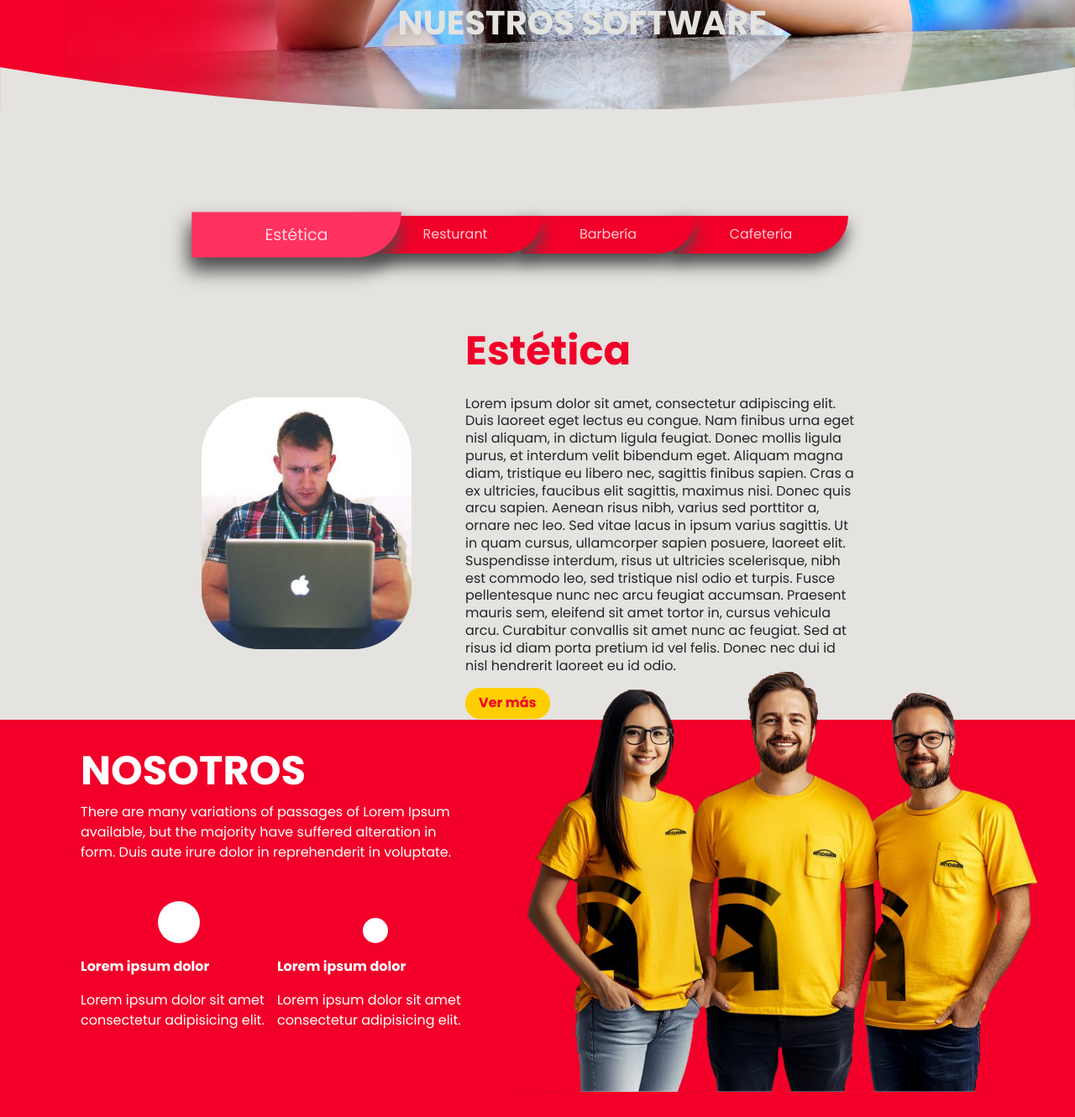
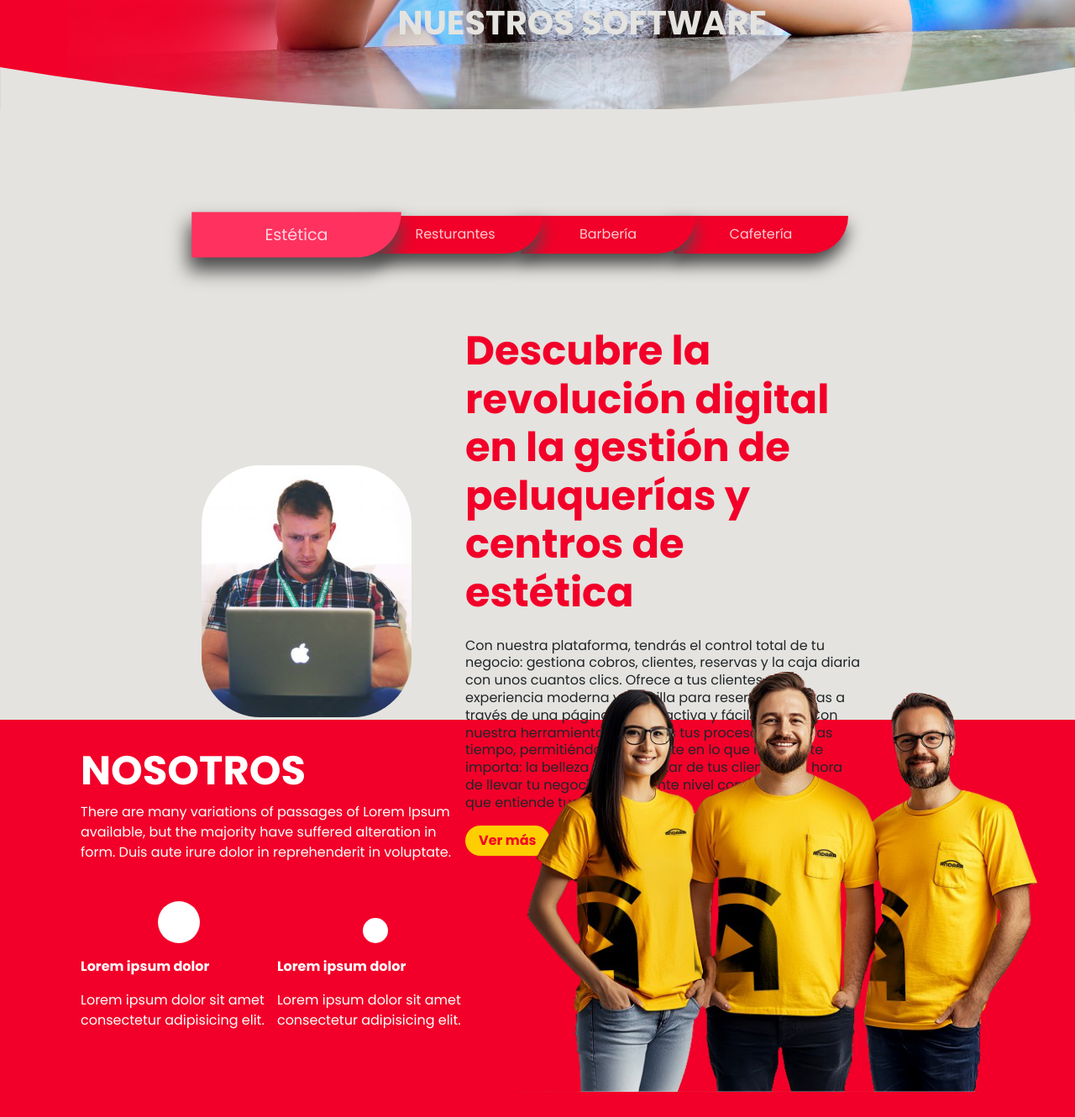
Before and after one commit to staging-environment/andara, a PHP site: page /home.php in a window 1280 px wide. Shown: the part 814-2144 px from the top of the page at 84% size. Run offline with PHP 8.4, Linux system fonts and the light colour scheme; some libraries are stand-ins or nearby versions.

Commit message:
Nuevos cambios

```diff
--- a/contacto.php
+++ b/contacto.php
@@ -97,9 +97,9 @@
                 <div class="form">
                   <div class="left">
                 <h4> Información de contacto</h4>
- <p><i class="fa fa-location"></i> Av. de Juan de Avellaneda, 83 pral. izq. <br/>57215 Zaragoza (España)</p>
- <p><i class="fa fa-phone"></i>+ 34 665551143</p>
-<p> <i class="fa fa-envelope"></i><a href="mailto:info@andara.com" class="text-red">info@andara.com</a>
+ <p><i class="fa fa-location"></i> Calle Estrella Canopus, 1 <br/>41015 Sevilla (España)</p>
+ <p><i class="fa fa-phone"></i>+ 34 640686306</p>
+<p> <i class="fa fa-envelope"></i><a href="mailto:andaratechnology@gmail.com" class="text-red">info@andara.com</a>
 </p>
                   </div>
                   <div class="right">
--- a/home.php
+++ b/home.php
@@ -37,31 +37,7 @@
               <img src="images/slide1.png" class="fondo-slide" alt="...">
               <h3>NUESTROS SOFTWARE</h3>
             </div>
-            <div class="carousel-item">
-              <div class="text-inner-slide">
-                <h2>
-                  Empieza a <span>transformar</span> tu negocio hoy
-                </h2>
-                <p>
-                  Comienza una demo gratuita y descubre lo fácil que es digitalizar tu peluquería.
-                </p>
-                <button class="buttonY">Quiero una demo</button>
-              </div>
-              <img src="images/slide2.png" class="fondo-slide" alt="...">
-            </div>
-            <div class="carousel-item">
-              <div class="text-inner-slide">
-                <h2>
-                  Empieza a <span>transformar</span> tu negocio hoy
-                </h2>
-                <p>
-                  Comienza una demo gratuita y descubre lo fácil que es digitalizar tu peluquería.
-                </p>
-                <button class="buttonY">Quiero una demo</button>
-              </div>
-              <img src="images/slide3.png" class="fondo-slide" alt="...">
-            </div>
-          </div>
+           </div>
           <button class="carousel-control-prev" type="button" data-bs-target="#carouselExampleControls" data-bs-slide="prev">
             <span class="carousel-control-prev-icon" aria-hidden="true"></span>
             <span class="visually-hidden">Previous</span>
@@ -94,14 +70,10 @@
 
         </div>
          <div class="group-right">
-          <h3 class="text-red">Estética</h3>
-       <p> Lorem ipsum dolor sit amet, consectetur adipiscing elit. Duis laoreet eget lectus eu congue. Nam finibus urna eget nisl aliquam,
-        in dictum ligula feugiat. Donec mollis ligula purus, et interdum velit bibendum eget. Aliquam magna diam, tristique eu libero nec,
-        sagittis finibus sapien. Cras a ex ultricies, faucibus elit sagittis, maximus nisi. Donec quis arcu sapien. Aenean risus nibh, varius sed porttitor a,
-        ornare nec leo. Sed vitae lacus in ipsum varius sagittis. Ut in quam cursus, ullamcorper sapien posuere, laoreet elit. Suspendisse interdum,
-        risus ut ultricies scelerisque, nibh est commodo leo, sed tristique nisl odio et turpis. Fusce pellentesque nunc nec arcu feugiat accumsan.
-        Praesent mauris sem, eleifend sit amet tortor in, cursus vehicula arcu. Curabitur convallis sit amet nunc ac feugiat.
-        Sed at risus id diam porta pretium id vel felis. Donec nec dui id nisl hendrerit laoreet eu id odio.</p>
+          <h3 class="text-red">Descubre la revolución digital en la gestión de peluquerías y centros de estética</h3>
+       <p> Con nuestra plataforma, tendrás el control total de tu negocio: gestiona cobros, clientes, reservas y la caja diaria con unos cuantos clics. Ofrece a tus clientes una experiencia moderna y sencilla para reservar sus citas a través de una página web atractiva y fácil de usar.
+
+           Con nuestra herramienta, optimizas tus procesos y ahorras tiempo, permitiéndote enfocarte en lo que realmente importa: la belleza y el bienestar de tus clientes. ¡Es hora de llevar tu negocio al siguiente nivel con una solución que entiende tus necesidades!</p>
        <button class="buttonY">Ver más</button>
       </div>
       </div>
@@ -112,7 +84,7 @@
     <input type="radio" name="tabs" id="tab2">
 
         <div class="tab-label-content" id="tab2-content">
-      <label for="tab2">Resturant</label>
+      <label for="tab2">Resturantes</label>
 
       <div class="tab-content">
           <div class="group-left">
@@ -120,14 +92,8 @@
 
         </div>
          <div class="group-right">
-          <h3 class="text-red">Resturant</h3>
-       <p> Lorem ipsum dolor sit amet, consectetur adipiscing elit. Duis laoreet eget lectus eu congue. Nam finibus urna eget nisl aliquam,
-        in dictum ligula feugiat. Donec mollis ligula purus, et interdum velit bibendum eget. Aliquam magna diam, tristique eu libero nec,
-        sagittis finibus sapien. Cras a ex ultricies, faucibus elit sagittis, maximus nisi. Donec quis arcu sapien. Aenean risus nibh, varius sed porttitor a,
-        ornare nec leo. Sed vitae lacus in ipsum varius sagittis. Ut in quam cursus, ullamcorper sapien posuere, laoreet elit. Suspendisse interdum,
-        risus ut ultricies scelerisque, nibh est commodo leo, sed tristique nisl odio et turpis. Fusce pellentesque nunc nec arcu feugiat accumsan.
-        Praesent mauris sem, eleifend sit amet tortor in, cursus vehicula arcu. Curabitur convallis sit amet nunc ac feugiat.
-        Sed at risus id diam porta pretium id vel felis. Donec nec dui id nisl hendrerit laoreet eu id odio.</p>
+          <h3 class="text-red">Resturantes</h3>
+       <p> Digitaliza la gestión de tu restaurante con una plataforma que te permite organizar reservas, pedidos y turnos de trabajo. Aumenta la eficiencia, reduce errores y ofrece una mejor experiencia a tus clientes con herramientas pensadas para el día a día de la hostelería.</p>
         <button class="buttonY">Ver más</button>
       </div>
       </div>
@@ -146,13 +112,7 @@
         </div>
          <div class="group-right">
           <h3 class="text-red">Barbería</h3>
-       <p> Lorem ipsum dolor sit amet, consectetur adipiscing elit. Duis laoreet eget lectus eu congue. Nam finibus urna eget nisl aliquam,
-        in dictum ligula feugiat. Donec mollis ligula purus, et interdum velit bibendum eget. Aliquam magna diam, tristique eu libero nec,
-        sagittis finibus sapien. Cras a ex ultricies, faucibus elit sagittis, maximus nisi. Donec quis arcu sapien. Aenean risus nibh, varius sed porttitor a,
-        ornare nec leo. Sed vitae lacus in ipsum varius sagittis. Ut in quam cursus, ullamcorper sapien posuere, laoreet elit. Suspendisse interdum,
-        risus ut ultricies scelerisque, nibh est commodo leo, sed tristique nisl odio et turpis. Fusce pellentesque nunc nec arcu feugiat accumsan.
-        Praesent mauris sem, eleifend sit amet tortor in, cursus vehicula arcu. Curabitur convallis sit amet nunc ac feugiat.
-        Sed at risus id diam porta pretium id vel felis. Donec nec dui id nisl hendrerit laoreet eu id odio.</p>
+       <p> Lleva tu barbería al siguiente nivel con un sistema que te ayuda a gestionar horarios, clientes y cobros desde cualquier dispositivo. Mejora la atención al cliente y ahorra tiempo con una solución ágil, moderna y pensada para negocios como el tuyo.</p>
         <button class="buttonY">Ver más</button>
       </div>
       </div>
```
Also changed, not shown: precios.php (+1 -24 lines), 2 other files.
